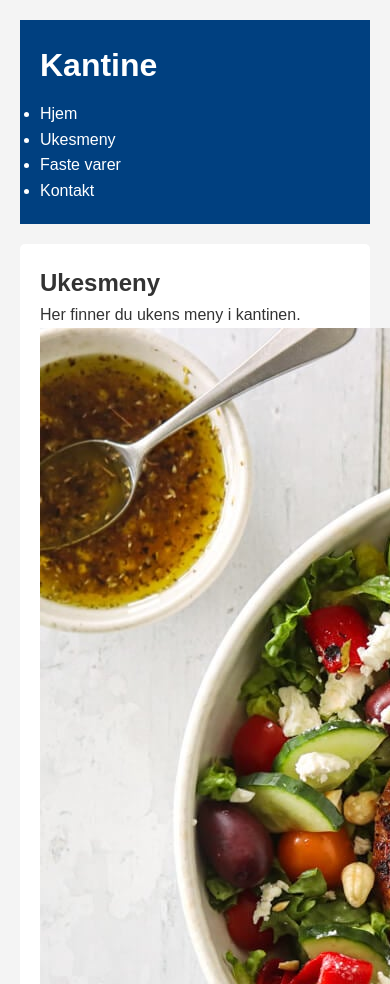
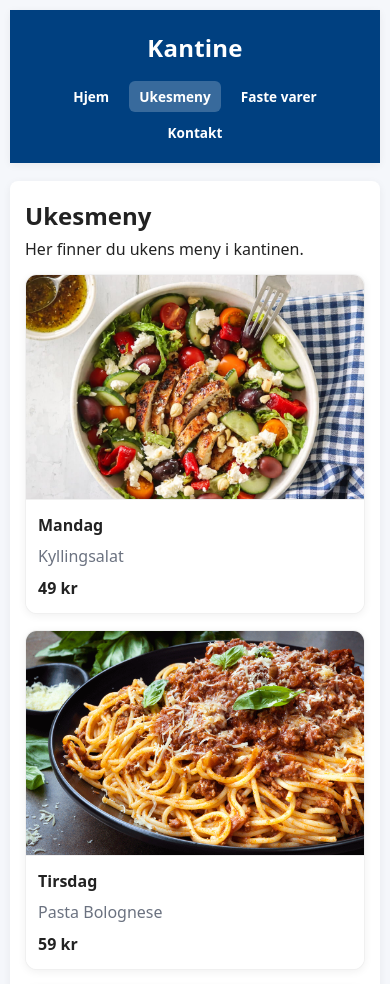
Before and after one commit to 200IQLulu/Kantine-oppgave, a Flask app: page /meny in a window 390 px wide; the page is wider, and only the part inside the window is pictured. Shown: the top 984 px of that part. Run offline with Flask 3, Linux system fonts and the light colour scheme.

Commit message:
jeg har laget mange overskrifter og bokster og croppet bilder og fikset bilder, grunden til at alt kommer på en commit er fordi det ikke funket og commite.

```diff
--- a/static/css/style.css
+++ b/static/css/style.css
@@ -5,48 +5,240 @@
     box-sizing: border-box;
 }
 
+/* Theme tokens */
+:root {
+    --brand: #004080;
+    --brand-600: #003566;
+    --bg: #f5f7fb;
+    --text: #222222;
+    --muted: #6b7280;
+    --surface: #ffffff;
+    --ring: rgba(0, 64, 128, 0.28);
+    --shadow: 0 2px 8px rgba(0,0,0,0.06);
+    --radius: 8px;
+}
+
 /* Body styling */
 body {
-    font-family: Arial, sans-serif;
-    background-color: #f4f4f4;
-    color: #333;
-    line-height: 1.6;
+    font-family: system-ui, -apple-system, Segoe UI, Roboto, Arial, sans-serif;
+    background-color: var(--bg);
+    color: var(--text);
+    line-height: 1.65;
     padding: 20px;
 }
 
 /* Header */
 header {
-    background-color: #004080;
+    background-color: var(--brand);
     color: white;
-    padding: 20px;
-    margin-bottom: 20px;
+    padding: 18px 20px;
+    margin-bottom: 18px;
+    display: flex;
+    justify-content: space-between;
+    align-items: center;
+    box-shadow: var(--shadow);
 }
 
 header h1 {
-    margin-bottom: 10px;
+    margin: 0;
+    font-size: 1.6em;
+    font-weight: 700;
+    letter-spacing: 0.2px;
+}
+
+/* Navigation */
+nav ul {
+    list-style: none;
+    display: flex;
+    gap: 26px;
+    margin: 0;
+    padding: 0;
+}
+
+nav li {
+    margin: 0;
 }
 
 nav a {
     color: white;
     text-decoration: none;
-    margin-right: 15px;
+    padding: 8px 12px;
+    border-radius: 6px;
+    transition: all 0.2s ease;
+    font-weight: 600;
+    position: relative;
 }
 
 nav a:hover {
-    text-decoration: underline;
+    background-color: rgba(255, 255, 255, 0.14);
+    transform: translateY(-1px);
+}
+
+nav a:active {
+    transform: translateY(0);
+}
+
+/* Active page indicator */
+nav a.active {
+    background-color: rgba(255, 255, 255, 0.22);
 }
 
 /* Main content */
 main {
-    background: white;
-    padding: 20px;
-    border-radius: 5px;
+    background: var(--surface);
+    padding: 22px;
+    border-radius: var(--radius);
+    box-shadow: var(--shadow);
+}
+
+/* Hero */
+.hero {
+    background: linear-gradient(135deg, rgba(0,64,128,0.08), rgba(0,64,128,0.02));
+    border: 1px solid rgba(0,64,128,0.08);
+    border-radius: var(--radius);
+    padding: 28px;
+    margin-bottom: 20px;
+}
+
+.hero h2 {
+    font-size: 2rem;
+    margin-bottom: 6px;
+}
+
+.hero p {
+    color: var(--muted);
+}
+
+/* (gallery removed) */
+
+/* (old menu table removed) */
+
+/* Menu cards */
+.menu-grid {
+    display: grid;
+    grid-template-columns: repeat(3, 1fr);
+    gap: 16px;
+    margin-top: 12px;
+}
+
+.menu-card {
+    background: var(--surface);
+    border: 1px solid rgba(0,0,0,0.06);
+    border-radius: 12px;
+    box-shadow: var(--shadow);
+    overflow: hidden;
+    display: flex;
+    flex-direction: column;
+    aspect-ratio: 1 / 1; /* make square */
+}
+
+.menu-card-media { flex: 1; min-height: 0; }
+
+.menu-card-media img {
+    width: 100%;
+    height: 100%;
+    object-fit: cover;
+    display: block; /* ensure no inline gaps and consistent sizing */
+}
+
+.menu-card-body {
+    padding: 12px;
+    background: var(--surface);
+    border-top: 1px solid rgba(0,0,0,0.06);
+    min-height: 88px;
+}
+
+.menu-day {
+    margin-bottom: 4px;
+    font-weight: 700;
+}
+
+.menu-dish {
+    color: var(--muted);
+    margin-bottom: 6px;
+}
+
+.menu-price {
+    font-weight: 700;
+}
+
+@media (max-width: 900px) {
+    .menu-grid { grid-template-columns: repeat(2, 1fr); }
+}
+
+@media (max-width: 520px) {
+    .menu-grid { grid-template-columns: 1fr; }
 }
 
 /* Footer */
 footer {
     text-align: center;
     margin-top: 40px;
-    font-size: 0.9em;
-    color: #777;
+    font-size: 0.95em;
+    color: var(--muted);
 }
+
+/* (form styles removed) */
+
+/* Faste varer */
+.product-list {
+    list-style: none;
+    padding-left: 0;
+    margin-top: 10px;
+    display: grid;
+    gap: 10px;
+}
+
+.product-list li {
+    display: flex;
+    justify-content: space-between;
+    align-items: center;
+    background: var(--surface);
+    border: 1px solid rgba(0,0,0,0.06);
+    border-radius: 8px;
+    padding: 10px 12px;
+    box-shadow: var(--shadow);
+}
+
+/* Responsive Design */
+@media (max-width: 768px) {
+    header {
+        flex-direction: column;
+        gap: 15px;
+        text-align: center;
+    }
+
+    nav ul {
+        gap: 15px;
+        flex-wrap: wrap;
+        justify-content: center;
+    }
+
+    nav a {
+        padding: 8px 12px;
+        font-size: 0.9em;
+    }
+
+    body {
+        padding: 10px;
+    }
+
+    main {
+        padding: 15px;
+    }
+}
+
+@media (max-width: 480px) {
+    header h1 {
+        font-size: 1.5em;
+    }
+
+    nav ul {
+        gap: 10px;
+    }
+
+    nav a {
+        padding: 6px 10px;
+        font-size: 0.85em;
+    }
+}
```
